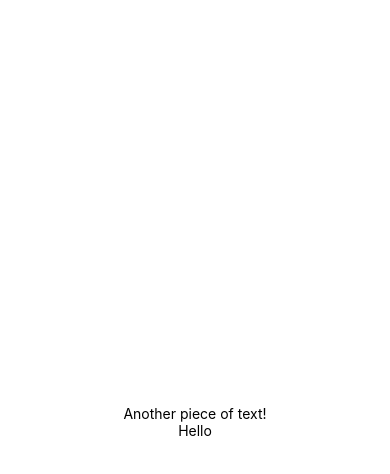
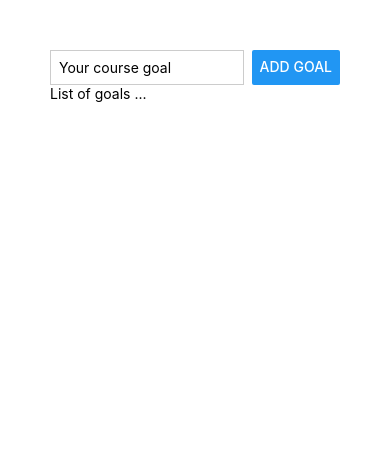
Before and after one commit to OkoroKelvin/RNCourse, a React Native app: screen / in a window 390 px wide. Shown: the top 474 px of the page. Built offline with nearby package versions, Linux system fonts and the light colour scheme.

Commit message:
Flex implementation

```diff
--- a/App.js
+++ b/App.js
@@ -1,22 +1,34 @@
 import { StatusBar } from 'expo-status-bar';
-import { StyleSheet, Text, View } from 'react-native';
+import { StyleSheet, Text, View,Button,TextInput} from 'react-native';
+
 
 export default function App() {
   return (
-    <View style={styles.container}>
+    <View style={styles.appContainer}>
+      <View style={styles.inputContainer}>
+        <TextInput style={styles.textInput} placeholder='Your course goal'/>
+        <Button title='Add Goal'/>
+      </View>
       <View>
-      <Text>Another piece of text!</Text>
+        <Text>List of goals ...</Text>
       </View>
-  <Text style={{}} >Hello</Text>
     </View>
   );
 }
 
 const styles = StyleSheet.create({
-  container: {
-    flex: 1,
-    backgroundColor: '#fff',
-    alignItems: 'center',
-    justifyContent: 'center',
+  appContainer:{
+    padding:50,
   },
+  inputContainer:{
+    flexDirection:'row',
+    justifyContent:'space-between'
+  },
+  textInput:{
+    borderWidth:1,
+    borderColor:'#cccccc',
+    width:'80%',
+    marginRight:8,
+    padding: 8
+  }
 });
```
